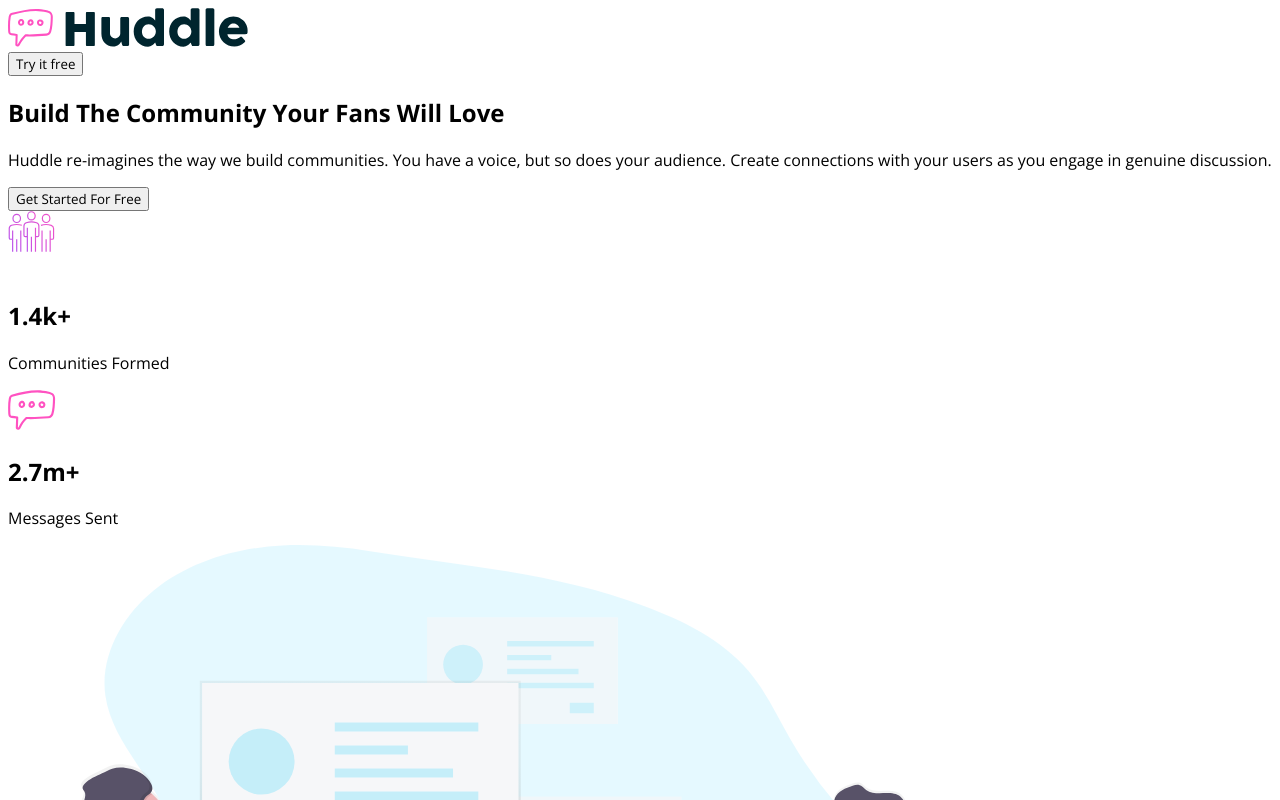
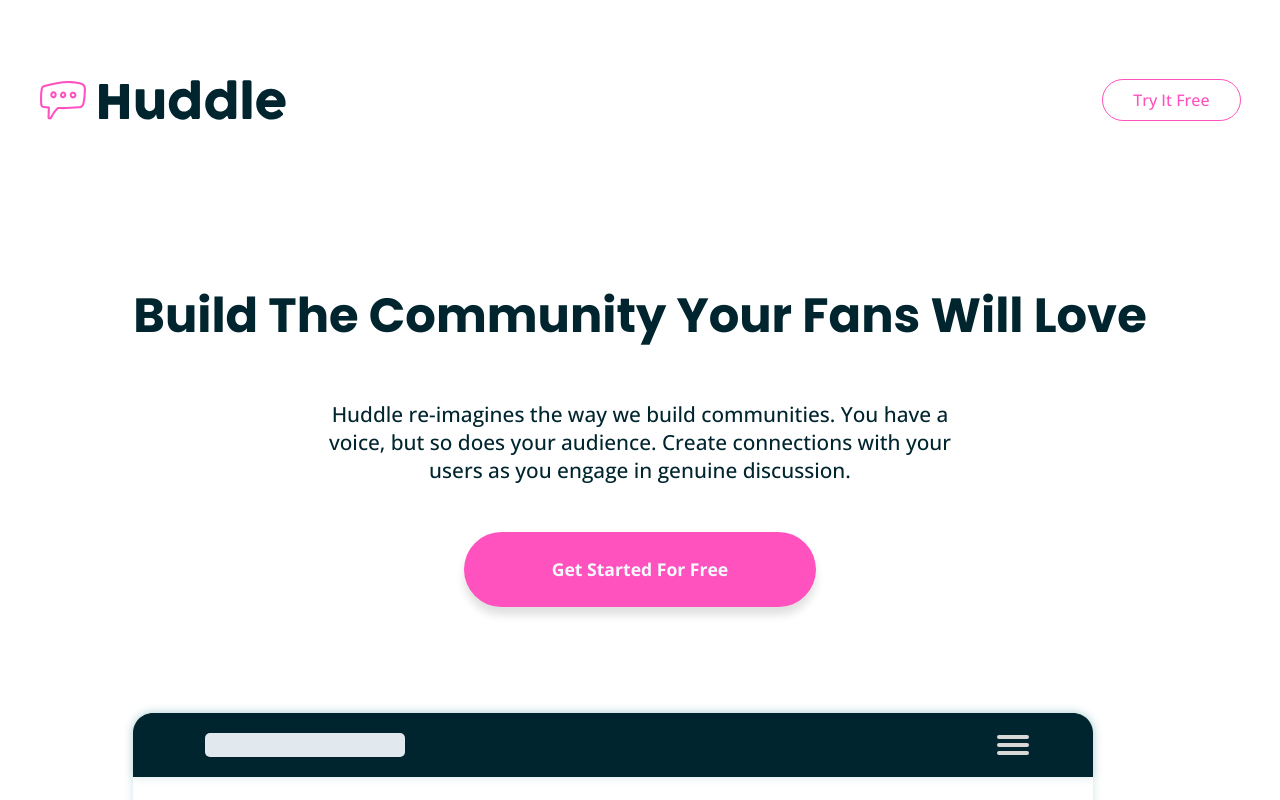
Before and after one commit to sahand-masoleh/fem-37-huddle-landing-page-with-curved-sections, a plain HTML site: page index.html in a window 1280 px wide. Shown: the top 800 px of the page. Drawn offline with nearby package versions, Linux system fonts and the light colour scheme.

Commit message:
[sytle] nav
[style] intro

```diff
--- a/index.html
+++ b/index.html
@@ -13,21 +13,23 @@
   <nav class="nav">
     <div class="nav__wrpr">
       <div class="nav__logo image"><img src="./images/logo.svg" alt="Huddle Logo" class="image__img"></div>
-      <button class="nav__btn">Try it free</button>
+      <button class="nav__btn">Try It Free</button>
     </div>
   </nav>
+  <main class="main">
 
     <section class="intro">
       <h1 class="intro__ttl">Build The Community Your Fans Will Love</h1>
-    <p class="intro__txt">Huddle re-imagines the way we build communities. You have a voice, but so does your audience.
+      <p class="intro__txt">Huddle re-imagines the way we build communities. You have a voice, but so does your
+        audience.
         Create connections with your users as you engage in genuine discussion.</p>
       <button class="intro__btn">Get Started For Free</button>
-    <div class="image"><img src="./images/icon-communities.svg" alt="" class="image__img"></div>
+      <div class="intro__img image"><img src="./images/screen-mockups.svg" alt="" class="image__img"></div>
       <div class="intro__stats-cntnr">
         <div class="intro__stats stats">
-        <div class="stats__icn image"><img src="" alt="" class="image__img"></div>
+          <div class="stats__icn image"><img src="./images/icon-communities.svg" alt="" class="image__img"></div>
           <h2 class="stats__num">1.4k+</h2>
-        <p class="stats__dsc">Communities Formed</p>
+          <p class="stats__desc">Communities Formed</p>
         </div>
         <div class="intro__stats stats">
           <div class="stats__icn image"><img src="./images/icon-messages.svg" alt="" class="image__img"></div>
@@ -43,7 +45,8 @@
         </div>
         <div class="feature__txt-cntnr">
           <h2 class="feature__ttl">Grow Together</h2>
-        <p class="feature__txt">Generate meaningful discussions with your audience and build a strong, loyal community.
+          <p class="feature__txt">Generate meaningful discussions with your audience and build a strong, loyal
+            community.
             Think of the insightful conversations you miss out on with a feedback form.</p>
         </div>
       </div>
@@ -70,8 +73,10 @@
       <h2 class="cta__ttl">Ready To Build Your Community?</h2>
       <button class="cta__btn">Get Started For Free</button>
     </section>
+  </main>
 
   <footer class="footer">
+    <div class="footer__wrpr">
       <div class="footer__clmn">
         <div class="footer__logo image"><img src="./images/logo.svg" alt="Huddle Logo" class="image__img"></div>
         <p class="footer__txt">Lorem ipsum dolor sit amet, consectetur adipiscing elit. Mauris nulla quam, hendrerit
@@ -98,6 +103,7 @@
       </div>
       <div class="footer__attr">Challenge by <a class="footer__link" href="https://www.frontendmentor.io?ref=challenge"
           target="_blank">Frontend Mentor</a>. Coded by <a href="#" target="_blank">Sahand Masoleh</a>.</div>
+    </div>
   </footer>
 
 </body>
--- a/style.scss
+++ b/style.scss
@@ -4,13 +4,137 @@
 @import url("https://fonts.googleapis.com/css2?family=Open+Sans:wght@400..700&display=swap");
 $ff-body: "Open Sans", sans-serif;
 
-$c-p-Pink: hsl(322, 100%, 66%);
-$c-p-Pink-light: hsl(321, 100%, 78%);
-$c-p-Red-light: hsl(0, 100%, 63%);
+$c-p-pink: #ff52bf;
+$c-p-pink-light: #ff8fd8;
+$c-p-red-light: #ff4242;
 
-$c-n-Cyan-very-dark: hsl(192, 100%, 9%);
-$c-n-Blue-very-pale: hsl(207, 100%, 98%);
+$c-n-cyan-very-dark: #00252e;
+$c-n-blue-very-pale: #f5faff;
 
-* {
-	font-family: $ff-body;
+$max-width: 75rem;
+$pad: 1rem;
+
+@mixin max-width($num: $max-width) {
+	max-width: $num;
+	margin: 0 auto;
 }
+
+*,
+*::before,
+*::after {
+	margin: 0;
+	padding: 0;
+	box-sizing: border-box;
+}
+
+.image {
+	&__img {
+		height: 100%;
+		max-width: 100%;
+		object-fit: cover;
+		object-position: inherit;
+	}
+}
+
+.nav {
+	padding: 0 $pad;
+	margin: 5rem 0 10rem 0;
+
+	&__wrpr {
+		@include max-width;
+		display: flex;
+		justify-content: space-between;
+		align-items: center;
+	}
+
+	&__logo {
+		height: 2.5rem;
+	}
+
+	&__btn {
+		font-family: $ff-body;
+		font-weight: 500;
+		font-size: 1rem;
+		color: $c-p-pink;
+		background-color: transparent;
+		border: none;
+		padding: 1ch;
+		max-width: 15ch;
+		width: 100%;
+		outline: 1px solid currentColor;
+		border-radius: 50px;
+	}
+}
+
+.main {
+	padding: 0 $pad;
+}
+
+.intro {
+	@include max-width(65rem);
+	display: flex;
+	flex-direction: column;
+	align-items: center;
+	text-align: center;
+	gap: 3rem;
+
+	&__ttl {
+		font-family: $ff-headings;
+		font-size: 3rem;
+		color: $c-n-cyan-very-dark;
+	}
+
+	&__txt {
+		font-family: $ff-body;
+		font-weight: 500;
+		font-size: 1.3rem;
+		color: $c-n-cyan-very-dark;
+		max-width: 55ch;
+		color: $c-n-cyan-very-dark;
+	}
+
+	&__btn {
+		font-family: $ff-body;
+		font-weight: 700;
+		font-size: 1.1rem;
+		color: $c-n-blue-very-pale;
+		border: none;
+		border-radius: 50px;
+		background-color: $c-p-pink;
+		padding: 2.5ch 1ch;
+		max-width: 35ch;
+		width: 100%;
+		box-shadow: 0 0.5rem 0.5rem #00000020;
+		margin-bottom: 3rem;
+	}
+
+	&__stats-cntnr {
+		display: flex;
+		justify-content: space-between;
+		width: 100%;
+	}
+}
+
+.stats {
+	display: flex;
+	flex-direction: column;
+	gap: 0.5rem;
+
+	&__icn {
+		align-self: flex-start;
+		height: 2.5rem;
+	}
+
+	&__num {
+		font-family: $ff-body;
+		font-size: 6rem;
+		color: $c-n-cyan-very-dark;
+	}
+
+	&__desc {
+		font-family: $ff-body;
+		font-weight: 400;
+		font-size: 1.5rem;
+		color: $c-n-cyan-very-dark;
+	}
+}
```
Also changed, not shown: style.css, 1 other file. Lines whose indentation alone changed are shown as unchanged.
